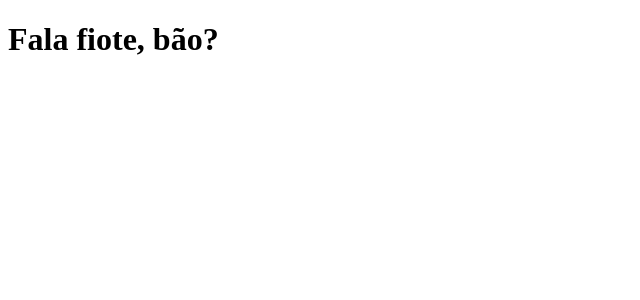
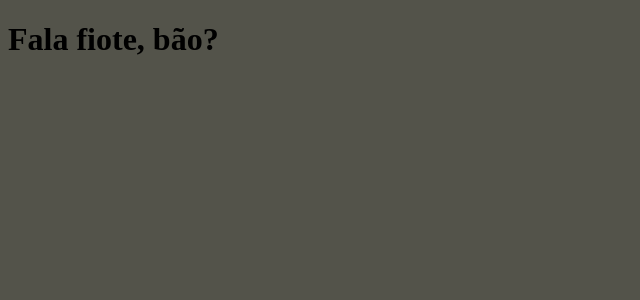
Before and after one commit to Tiagu99/desafio-ebytr-front-end, a React (Create React App) app: page / in a window 1280 px wide. Shown: the top 300 px of the page, without its empty margins (0-640 px from the left). Built offline with nearby package versions, Linux system fonts and the light colour scheme.

Commit message:
style: change body background color

```diff
--- /dev/null
+++ b/src/index.css
@@ -0,0 +1,3 @@
+body {
+  background: #53534A;
+}
--- a/src/index.js
+++ b/src/index.js
@@ -1,6 +1,7 @@
 import React from 'react';
 import ReactDOM from 'react-dom';
 import App from './App';
+import './index.css';
 
 ReactDOM.render(
   <React.StrictMode>
```
